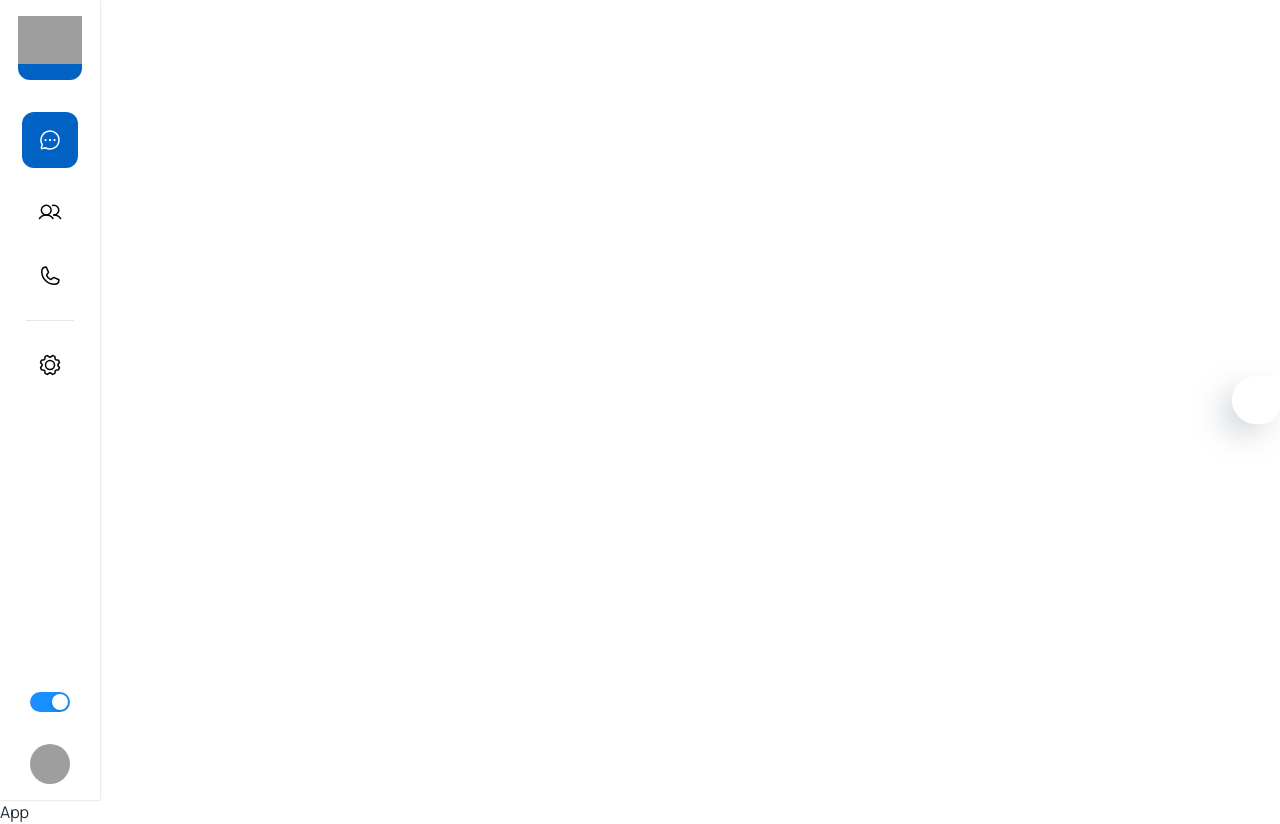
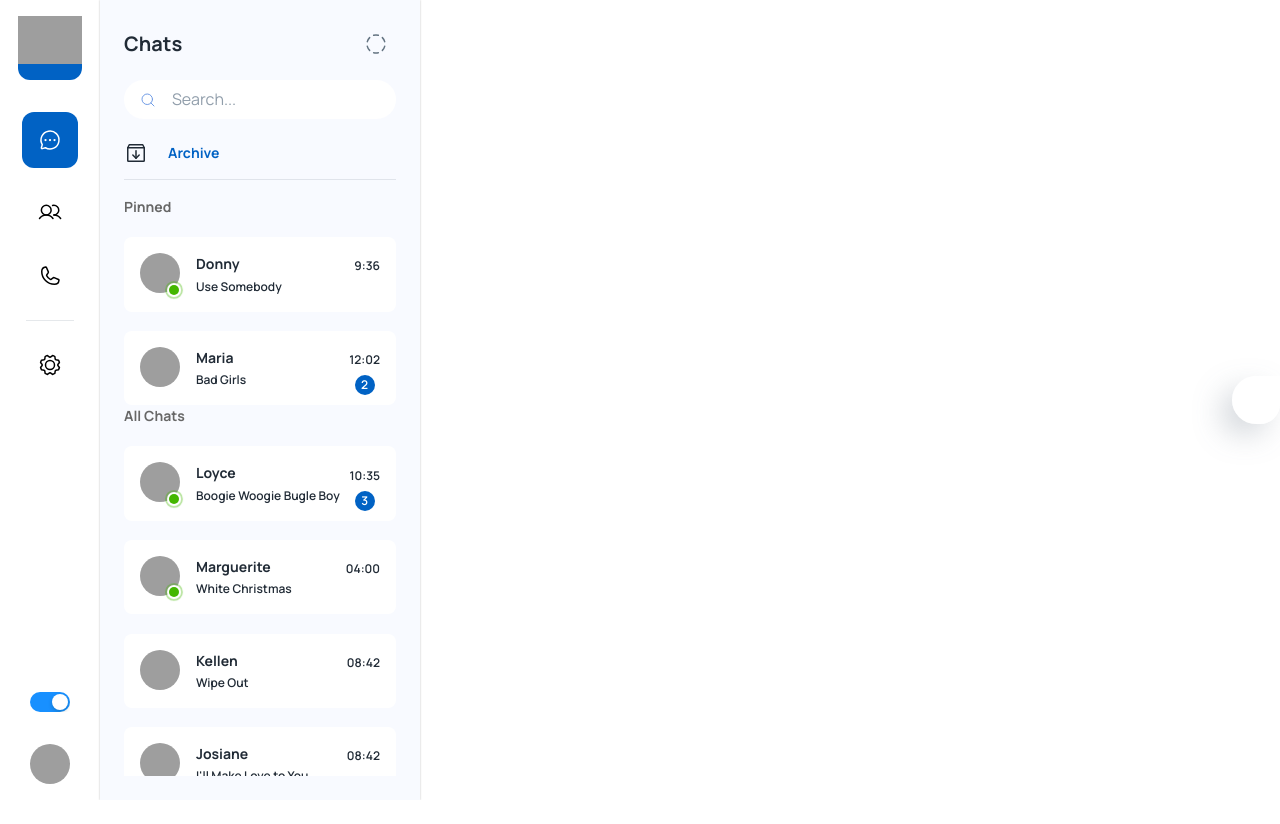
Before and after one commit to NiranjanV823/Chat-App, a React (Create React App) app in the folder chat-app/: page /app in a window 1280 px wide. After the commit the page ends 800 px from the top, so only its background shows below. Built offline with nearby package versions, Linux system fonts and the light colour scheme; grey boxes are pictures that could not be loaded; some icons are missing.

Commit message:
chats added

```diff
--- a/chat-app/src/layouts/dashboard/index.js
+++ b/chat-app/src/layouts/dashboard/index.js
@@ -63,7 +63,7 @@
   const { onToggleMode } = useSettings();
 
   return (
-    <>
+    <Stack direction={"row"}>
       <Box
         sx={{
           backgroundColor: theme.palette.background.paper,
@@ -176,7 +176,7 @@
         </Stack>
       </Box>
       <Outlet />
-    </>
+    </Stack>
   );
 };
 
--- /dev/null
+++ b/chat-app/src/pages/dashboard/Chats.js
@@ -0,0 +1,221 @@
+import { faker } from "@faker-js/faker";
+import {
+  Avatar,
+  Box,
+  Button,
+  Divider,
+  IconButton,
+  InputBase,
+  Stack,
+  Typography,
+  alpha,
+  styled,
+  Badge,
+  useTheme,
+} from "@mui/material";
+import { ArchiveBox, CircleDashed, MagnifyingGlass } from "phosphor-react";
+import React, { useState, useEffect } from "react";
+import { ChatList } from "../../data";
+
+const StyledBadge = styled(Badge)(({ theme }) => ({
+  "& .MuiBadge-badge": {
+    backgroundColor: "#44b700",
+    color: "#44b700",
+    boxShadow: `0 0 0 2px ${theme.palette.background.paper}`,
+    "&::after": {
+      position: "absolute",
+      top: 0,
+      left: 0,
+      width: "100%",
+      height: "100%",
+      borderRadius: "50%",
+      animation: "ripple 1.2s infinite ease-in-out",
+      border: "1px solid currentColor",
+      content: '""',
+    },
+  },
+  "@keyframes ripple": {
+    "0%": {
+      transform: "scale(.8)",
+      opacity: 1,
+    },
+    "100%": {
+      transform: "scale(2.4)",
+      opacity: 0,
+    },
+  },
+}));
+
+const ChatElement = ({ id, name, image, msg, time, unread, online }) => {
+  const theme = useTheme();
+
+  return (
+    <Box
+      sx={{
+        width: "100%",
+        borderRadius: 1,
+        backgroundColor:
+          theme.palette.mode === "light"
+            ? "#fff"
+            : theme.palette.background.default,
+      }}
+      p={2}
+    >
+      <Stack
+        direction={"row"}
+        alignItems={"center"}
+        justifyContent={"space-between"}
+      >
+        <Stack direction={"row"} spacing={2}>
+          {online ? (
+            <StyledBadge
+              overlap="circular"
+              variant="dot"
+              anchorOrigin={{ vertical: "bottom", horizontal: "right" }}
+            >
+              <Avatar src={faker.image.avatar()} />
+            </StyledBadge>
+          ) : (
+            <Avatar src={faker.image.avatar()} />
+          )}
+
+          <Stack spacing={0.3}>
+            <Typography variant="subtitle2">{name}</Typography>
+            <Typography variant="caption">{msg}</Typography>
+          </Stack>
+        </Stack>
+        <Stack spacing={2} alignItems={"center"}>
+          <Typography sx={{ fontWeight: 600 }} variant="caption">
+            {" "}
+            {time}
+          </Typography>
+          <Badge color="primary" badgeContent={unread}></Badge>
+        </Stack>
+      </Stack>
+    </Box>
+  );
+};
+
+const Search = styled("div")(({ theme }) => ({
+  position: "relative",
+  borderRadius: 20,
+  backgroundColor: alpha(theme.palette.background.default, 1),
+  marginRight: theme.spacing(2),
+  marginLeft: 0,
+  width: "100%",
+}));
+
+const SearchIconWrapper = styled("div")(({ theme }) => ({
+  padding: theme.spacing(0, 2),
+  height: "100%",
+  position: "absolute",
+  pointerEvents: "none",
+  display: "flex",
+  alignItems: "center",
+  justifyContent: "center",
+}));
+
+const StyledInputBase = styled(InputBase)(({ theme }) => ({
+  color: "inherit",
+  "& .MuiInputBase-input": {
+    padding: theme.spacing(1, 1, 1, 0),
+    // vertical padding + font size from searchIcon
+    paddingLeft: `calc(1em + ${theme.spacing(4)})`,
+    width: "100%",
+  },
+}));
+
+const Chats = () => {
+  const theme = useTheme();
+  const [scrolling, setScrolling] = useState(false);
+
+  useEffect(() => {
+    let timer;
+    if (scrolling) {
+      timer = setTimeout(() => {
+        setScrolling(false);
+      }, 500);
+    }
+    return () => clearTimeout(timer);
+  }, [scrolling]);
+
+  const handleScroll = () => {
+    setScrolling(true);
+  };
+  return (
+    <Box
+      sx={{
+        position: "relative",
+        // height: "100%",
+        width: 320,
+        backgroundColor:
+          theme.palette.mode === "light"
+            ? "#F8FAFF"
+            : theme.palette.background.paper,
+        boxShadow: "0px 0px 2px rgba(0,0,0,0.25)",
+      }}
+    >
+      <Stack p={3} spacing={2} sx={{ height: "100vh" }}>
+        <Stack
+          direction={"row"}
+          alignItems={"center"}
+          justifyContent={"space-between"}
+        >
+          <Typography variant="h5">Chats</Typography>
+          <IconButton>
+            <CircleDashed />
+          </IconButton>
+        </Stack>
+        <Stack sx={{ width: "100%" }}>
+          <Search>
+            <SearchIconWrapper>
+              <MagnifyingGlass color="#709CE6" />
+            </SearchIconWrapper>
+            <StyledInputBase placeholder="Search..." />
+          </Search>
+        </Stack>
+        <Stack spacing={1}>
+          <Stack direction={"row"} alignItems={"center"} spacing={1.5}>
+            <ArchiveBox size={24} />
+            <Button>Archive</Button>
+          </Stack>
+          <Divider />
+        </Stack>
+        <Stack
+          direction={"column"}
+          sx={{
+            flexGrow: 1,
+            overflowY: "auto",
+            overflowX: "hidden",
+            height: "100%",
+            scrollbarWidth: scrolling ? "thin" : "none",
+            "&::-webkit-scrollbar": {
+              width: scrolling ? "3px" : "0px",
+            },
+            spacing: 2,
+          }}
+          onScroll={handleScroll}
+        >
+          <Stack spacing={2.4}>
+            <Typography variant="subtitle2" sx={{ color: "#676767" }}>
+              Pinned
+            </Typography>
+            {ChatList.filter((el) => el.pinned).map((el) => {
+              return <ChatElement {...el} />;
+            })}
+          </Stack>
+          <Stack spacing={2.4}>
+            <Typography variant="subtitle2" sx={{ color: "#676767" }}>
+              All Chats
+            </Typography>
+            {ChatList.filter((el) => !el.pinned).map((el) => {
+              return <ChatElement {...el} />;
+            })}
+          </Stack>
+        </Stack>
+      </Stack>
+    </Box>
+  );
+};
+
+export default Chats;
--- a/chat-app/src/pages/dashboard/GeneralApp.js
+++ b/chat-app/src/pages/dashboard/GeneralApp.js
@@ -1,10 +1,10 @@
 import React from "react";
+import Chats from "./Chats";
 
 const GeneralApp = () => {
-
   return (
     <>
-      App
+      <Chats />
     </>
   );
 };
```
